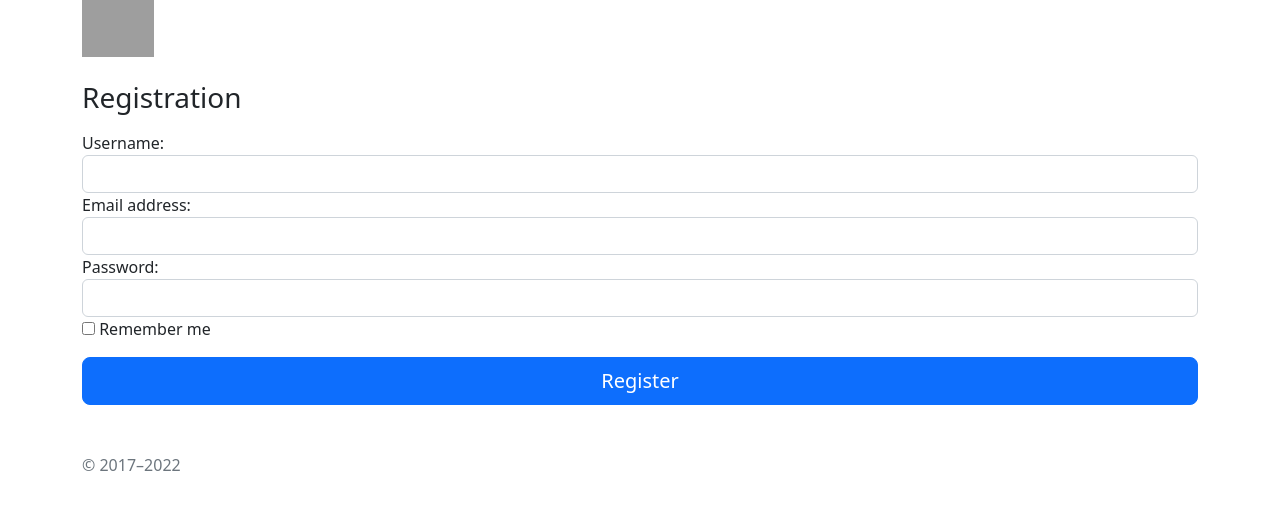
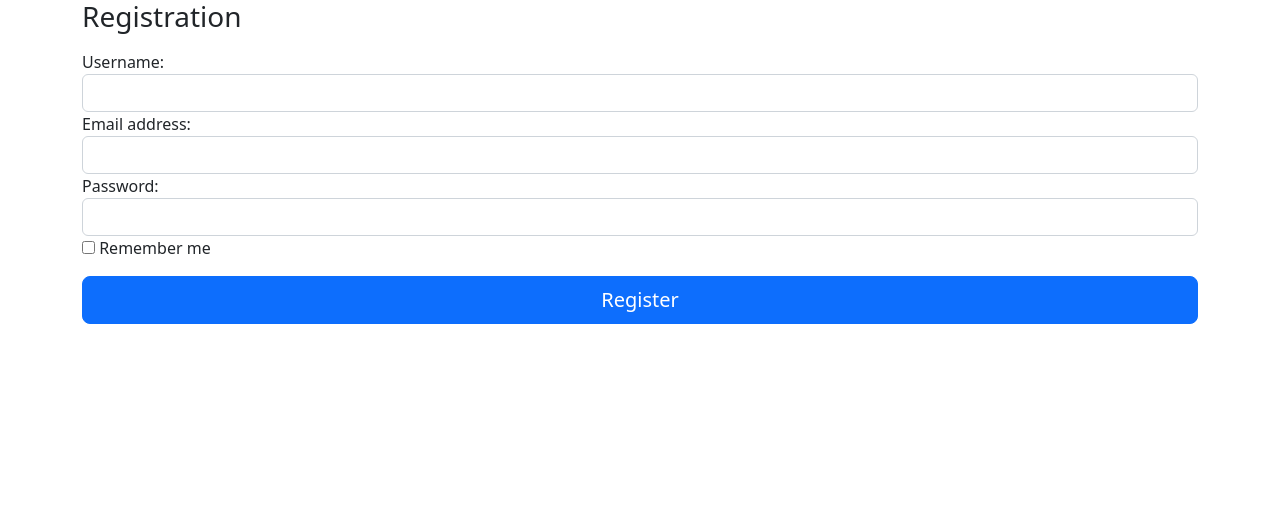
Before and after one commit to ygwhite/My-site-for-portfolio, a Django app: page /auth/registration/ in a window 1280 px wide. Shown: the top 510 px of the page. Run offline with Django 4.2, Linux system fonts and the light colour scheme; grey boxes are pictures that could not be loaded.

Commit message:
Исправил снова фронт*

```diff
--- a/templates/auth/login.html
+++ b/templates/auth/login.html
@@ -39,7 +39,6 @@
         </div>
 
         <button class="w-100 btn btn-lg btn-primary" type="submit">Sign in</button>
-        <p class="mt-5 mb-3 text-muted">© 2017–2022</p>
     </div>
 </form>
 </div>
--- a/templates/auth/register.html
+++ b/templates/auth/register.html
@@ -9,7 +9,6 @@
 <div class="container">
     <form method="post" action="{% url 'registration' %}">
         {% csrf_token %}
-        <img class="mb-4" src="/docs/5.2/assets/brand/bootstrap-logo.svg" alt="" width="72" height="57">
         <h1 class="h3 mb-3 fw-normal">Registration</h1>
         {% for field in user_form %}
         <div class="row">
@@ -31,7 +30,6 @@
             </label>
         </div>
         <button class="w-100 btn btn-lg btn-primary" type="submit">Register</button>
-        <p class="mt-5 mb-3 text-muted">© 2017–2022</p>
     </form>
 </div>
 </body>
```
Also changed, not shown: db.sqlite3.
